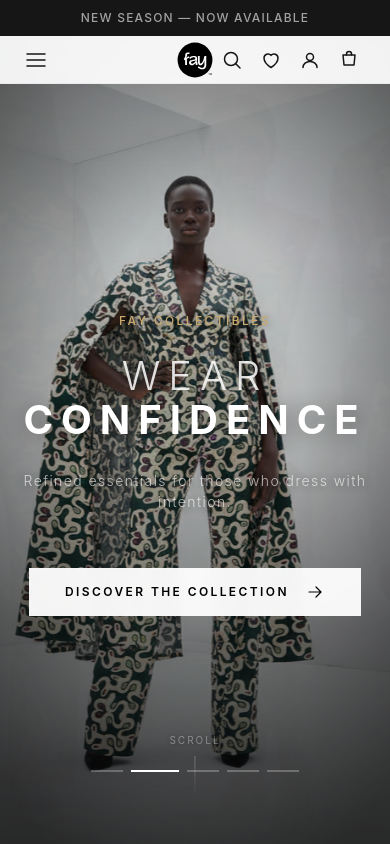
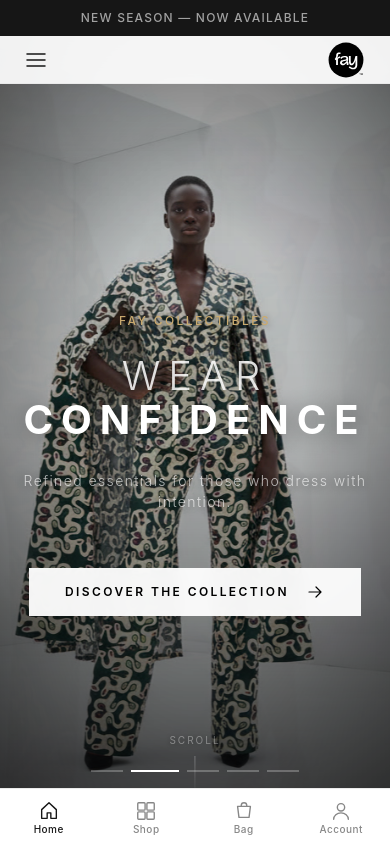
Before and after one commit to NancyAcheampong/fay-collectibles, a Next.js app: page / in a window 390 px wide. Shown: the top 844 px of the page. Built offline with nearby package versions, Linux system fonts and the light colour scheme.

Commit message:
Add mobile bottom navigation bar with Home, Shop, Bag, Account tabs
Frees up header top space on mobile by hiding right-section icons
and moving navigation to a fixed bottom bar. Hidden on tablet+ (768px).

https://claude.ai/code/session_015MJ1HPW9JKuDm8KHx4b5Uw

```diff
--- a/app/globals.css
+++ b/app/globals.css
@@ -84,6 +84,7 @@
   --container-padding: 1.5rem;
   --header-height: 48px;
   --announcement-height: 36px;
+  --bottom-nav-height: 56px;
 
   /* Transitions */
   --transition-fast: 150ms ease;
@@ -149,6 +150,7 @@ body {
 
 main {
   padding-top: calc(var(--announcement-height) + var(--header-height));
+  padding-bottom: var(--bottom-nav-height);
 }
 
 img,
@@ -245,6 +247,7 @@ button {
   :root {
     --container-padding: 3rem;
     --header-height: 56px;
+    --bottom-nav-height: 0px;
   }
 }
 
--- a/app/layout.tsx
+++ b/app/layout.tsx
@@ -4,6 +4,7 @@ import { AnnouncementBar } from "@/components/layout/AnnouncementBar";
 import { Header } from "@/components/layout/Header";
 import { Footer } from "@/components/layout/Footer";
 import { CartDrawer } from "@/components/ui/CartDrawer";
+import { BottomNav } from "@/components/layout/BottomNav";
 import { CartProvider } from "@/lib/cart-context";
 import { AuthProvider } from "@/lib/auth-context";
 
@@ -28,6 +29,7 @@ export default function RootLayout({
             <main>{children}</main>
             <Footer />
             <CartDrawer />
+            <BottomNav />
           </CartProvider>
         </AuthProvider>
       </body>
--- /dev/null
+++ b/components/layout/BottomNav.module.css
@@ -0,0 +1,87 @@
+/* ============================================
+   Bottom Navigation — Mobile Only
+   ============================================ */
+
+.bottomNav {
+  position: fixed;
+  bottom: 0;
+  left: 0;
+  right: 0;
+  height: var(--bottom-nav-height);
+  background-color: var(--color-white);
+  border-top: 1px solid var(--color-light);
+  z-index: var(--z-sticky);
+  padding-bottom: env(safe-area-inset-bottom, 0px);
+}
+
+.inner {
+  display: flex;
+  align-items: center;
+  justify-content: space-around;
+  height: 100%;
+  max-width: var(--container-max);
+  margin: 0 auto;
+}
+
+.tab {
+  display: flex;
+  flex-direction: column;
+  align-items: center;
+  justify-content: center;
+  gap: 2px;
+  flex: 1;
+  height: 100%;
+  color: var(--color-secondary);
+  cursor: pointer;
+  background: none;
+  border: none;
+  padding: 0;
+  text-decoration: none;
+  transition: color var(--transition-fast);
+  position: relative;
+  -webkit-tap-highlight-color: transparent;
+}
+
+.tab svg {
+  display: block;
+  width: 22px;
+  height: 22px;
+}
+
+.tabLabel {
+  font-size: 10px;
+  font-weight: var(--font-weight-medium);
+  letter-spacing: var(--tracking-wide);
+  line-height: 1;
+}
+
+.tabActive {
+  color: var(--color-primary);
+}
+
+.tabBadge {
+  position: absolute;
+  top: 6px;
+  left: calc(50% + 4px);
+  min-width: 14px;
+  height: 14px;
+  padding: 0 3px;
+  border-radius: var(--radius-full);
+  background-color: var(--color-accent);
+  color: var(--color-white);
+  font-size: 9px;
+  font-weight: var(--font-weight-semibold);
+  line-height: 14px;
+  text-align: center;
+  pointer-events: none;
+}
+
+/* ============================================
+   Hide on Tablet+ (768px)
+   ============================================ */
+
+@media (min-width: 768px) {
+  .bottomNav {
+    display: none;
+  }
+}
--- /dev/null
+++ b/components/layout/BottomNav.tsx
@@ -0,0 +1,143 @@
+'use client';
+
+import Link from 'next/link';
+import { usePathname } from 'next/navigation';
+import { useCart } from '@/lib/cart-context';
+import { useAuth } from '@/lib/auth-context';
+import styles from './BottomNav.module.css';
+
+export function BottomNav() {
+  const pathname = usePathname();
+  const { itemCount, openCart } = useCart();
+  const { isAuthenticated } = useAuth();
+
+  const isActive = (href: string) => {
+    if (href === '/') return pathname === '/';
+    return pathname.startsWith(href);
+  };
+
+  return (
+    <nav className={styles.bottomNav} aria-label="Mobile navigation">
+      <div className={styles.inner}>
+        {/* Home */}
+        <Link
+          href="/"
+          className={`${styles.tab} ${isActive('/') ? styles.tabActive : ''}`}
+          aria-label="Home"
+        >
+          <svg viewBox="0 0 24 24" fill="none" aria-hidden="true">
+            <path
+              d="M4 10.5V20h6v-6h4v6h6V10.5L12 3 4 10.5Z"
+              stroke="currentColor"
+              strokeWidth="1.5"
+              strokeLinejoin="round"
+            />
+          </svg>
+          <span className={styles.tabLabel}>Home</span>
+        </Link>
+
+        {/* Shop */}
+        <Link
+          href="/shop"
+          className={`${styles.tab} ${isActive('/shop') ? styles.tabActive : ''}`}
+          aria-label="Shop"
+        >
+          <svg viewBox="0 0 24 24" fill="none" aria-hidden="true">
+            <rect
+              x="3"
+              y="3"
+              width="8"
+              height="8"
+              rx="1"
+              stroke="currentColor"
+              strokeWidth="1.5"
+            />
+            <rect
+              x="13"
+              y="3"
+              width="8"
+              height="8"
+              rx="1"
+              stroke="currentColor"
+              strokeWidth="1.5"
+            />
+            <rect
+              x="3"
+              y="13"
+              width="8"
+              height="8"
+              rx="1"
+              stroke="currentColor"
+              strokeWidth="1.5"
+            />
+            <rect
+              x="13"
+              y="13"
+              width="8"
+              height="8"
+              rx="1"
+              stroke="currentColor"
+              strokeWidth="1.5"
+            />
+          </svg>
+          <span className={styles.tabLabel}>Shop</span>
+        </Link>
+
+        {/* Bag */}
+        <button
+          className={styles.tab}
+          onClick={openCart}
+          aria-label={`Shopping bag, ${itemCount} items`}
+        >
+          <svg viewBox="0 0 24 24" fill="none" aria-hidden="true">
+            <path
+              d="M5 7h14l-1.5 12h-11L5 7Z"
+              stroke="currentColor"
+              strokeWidth="1.5"
+              strokeLinejoin="round"
+            />
+            <path
+              d="M9 7V6a3 3 0 0 1 6 0v1"
+              stroke="currentColor"
+              strokeWidth="1.5"
+              strokeLinecap="round"
+              strokeLinejoin="round"
+            />
+          </svg>
+          <span className={styles.tabLabel}>Bag</span>
+          {itemCount > 0 && (
+            <span className={styles.tabBadge}>{itemCount}</span>
+          )}
+        </button>
+
+        {/* Account */}
+        <Link
+          href={isAuthenticated ? '/account' : '/signin'}
+          className={`${styles.tab} ${
+            isActive('/signin') || isActive('/register') || isActive('/account')
+              ? styles.tabActive
+              : ''
+          }`}
+          aria-label="Account"
+        >
+          <svg viewBox="0 0 24 24" fill="none" aria-hidden="true">
+            <circle
+              cx="12"
+              cy="8"
+              r="4"
+              stroke="currentColor"
+              strokeWidth="1.5"
+            />
+            <path
+              d="M4 21c0-4 3.6-7 8-7s8 3 8 7"
+              stroke="currentColor"
+              strokeWidth="1.5"
+              strokeLinecap="round"
+            />
+          </svg>
+          <span className={styles.tabLabel}>Account</span>
+        </Link>
+      </div>
+    </nav>
+  );
+}
--- a/components/layout/Header.module.css
+++ b/components/layout/Header.module.css
@@ -101,7 +101,7 @@
    ============================================ */
 
 .right {
-  display: flex;
+  display: none;
   align-items: center;
   justify-content: flex-end;
   gap: var(--space-xs);
@@ -651,6 +651,7 @@
   }
 
   .right {
+    display: flex;
     gap: var(--space-sm);
   }
 
```
